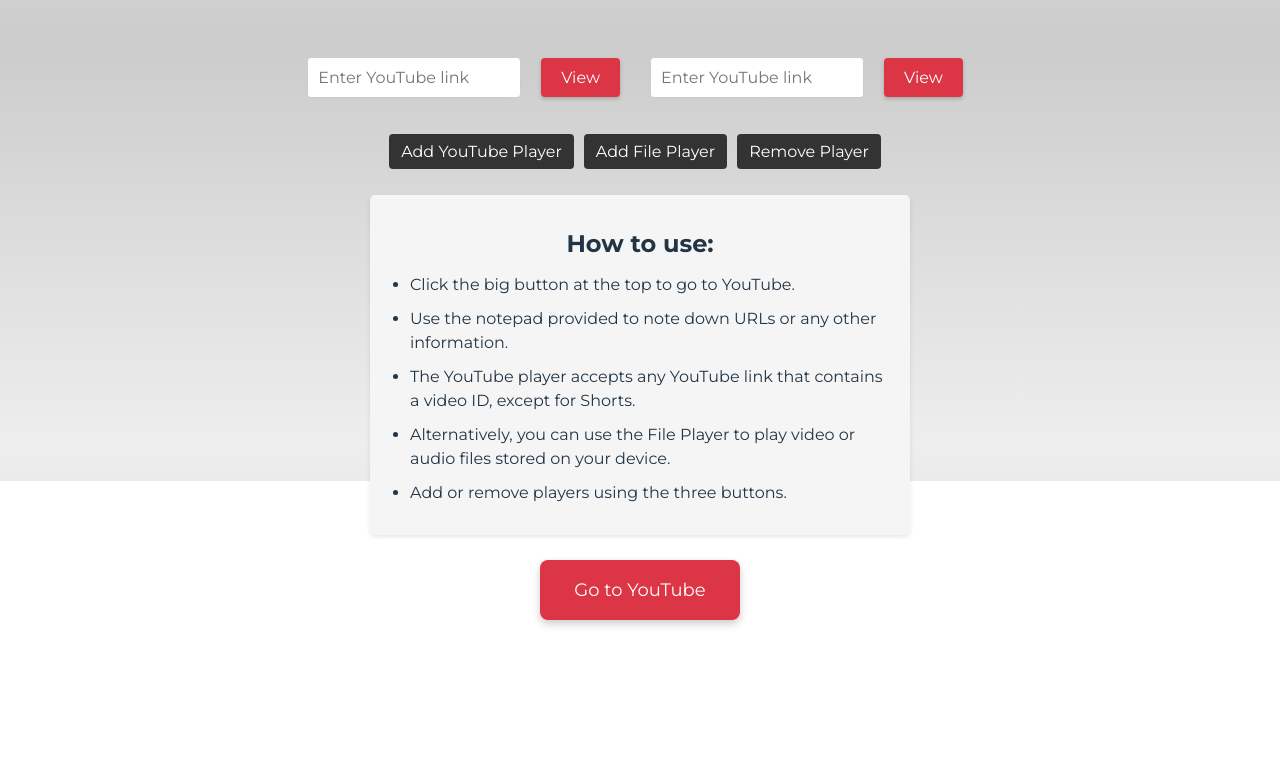
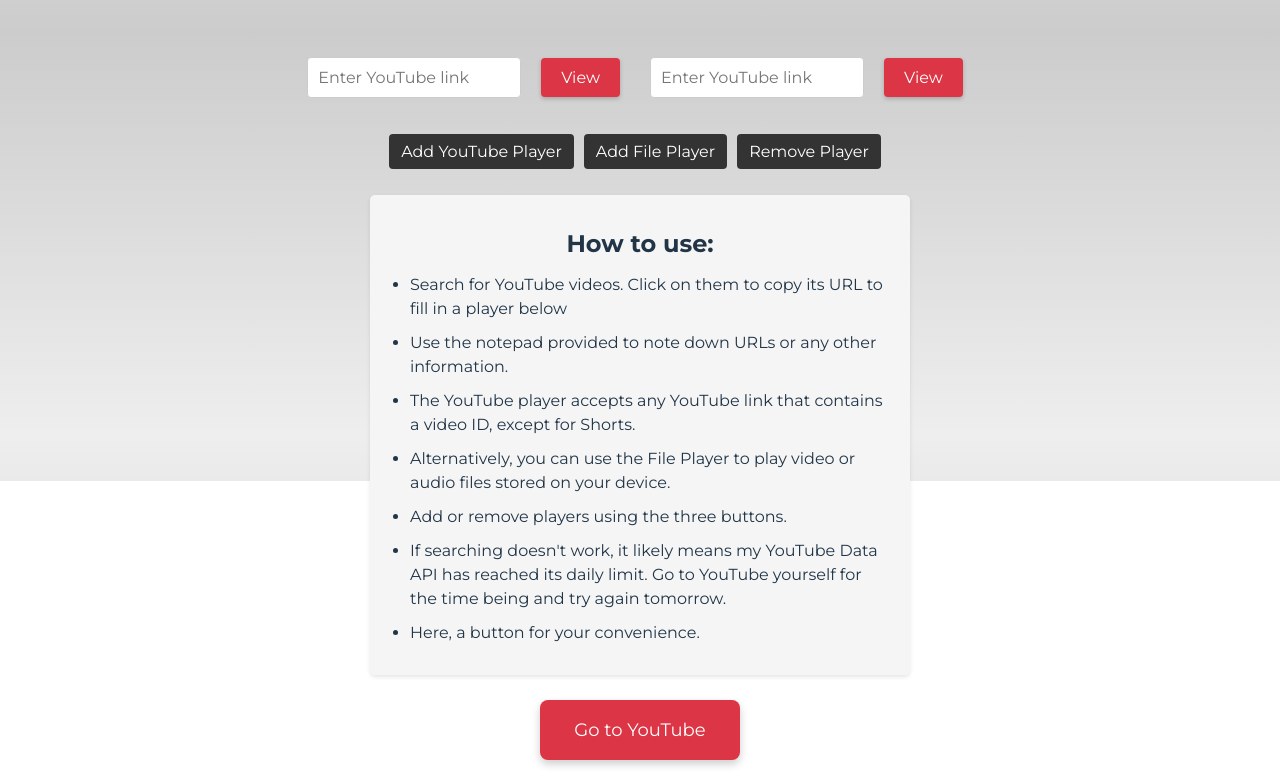
Before and after one commit to ArmSiwatK/play-multiple-videos, a React (Vite) app: page / in a window 1280 px wide. Shown: the part 319-1099 px from the top of the page. Before the commit the page ends 959 px from the top, so only its background shows below. Built offline with nearby package versions, Linux system fonts and the light colour scheme.

Commit message:
doc: Update instruction

```diff
--- a/src/components/Instruction/Instruction.jsx
+++ b/src/components/Instruction/Instruction.jsx
@@ -6,7 +6,7 @@ const Instruction = () => {
         <div className="instruction-container">
             <h1>How to use:</h1>
             <ul>
-                <li>Click the big button at the top to go to YouTube.</li>
+                <li>Search for YouTube videos. Click on them to copy its URL to fill in a player below</li>
                 <li>Use the notepad provided to note down URLs or any other information.</li>
                 <li>
                     The YouTube player accepts any YouTube link that contains a video ID,
@@ -19,6 +19,8 @@ const Instruction = () => {
                 <li>
                     Add or remove players using the three buttons.
                 </li>
+                <li>If searching doesn't work, it likely means my YouTube Data API has reached its daily limit. Go to YouTube yourself for the time being and try again tomorrow.</li>
+                <li>Here, a button for your convenience.</li>
             </ul>
         </div>
     );
```
